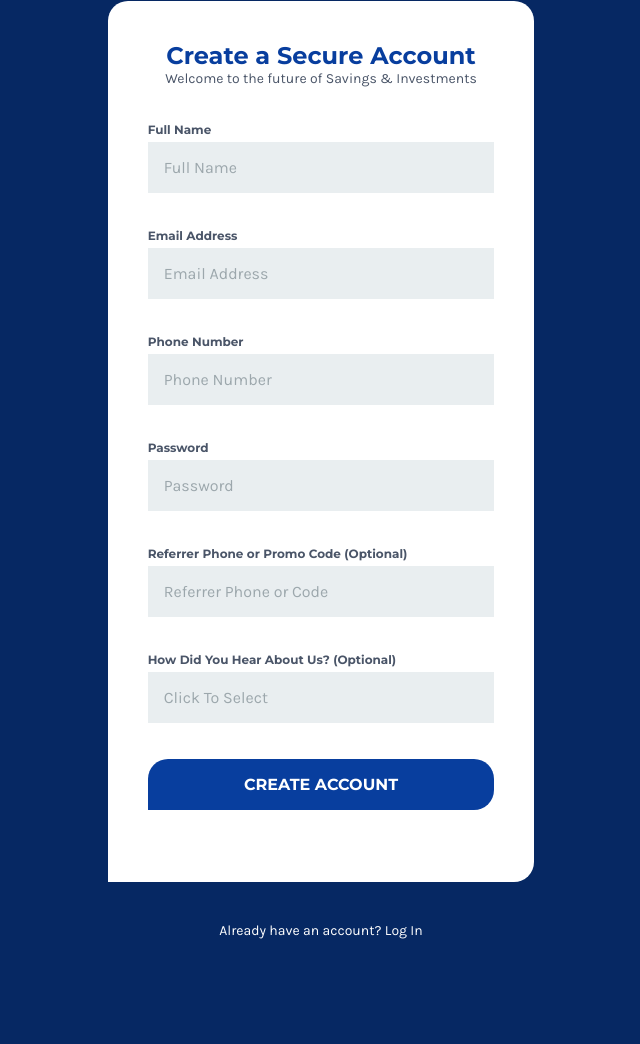
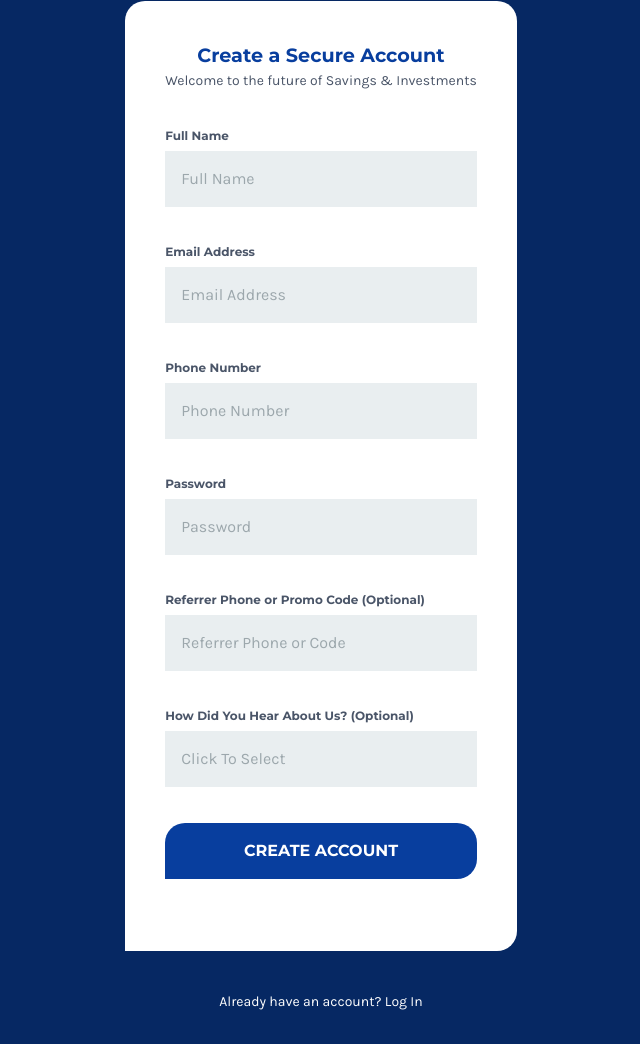
Before and after one commit to ProsperVean/piggyvest-signup, a plain HTML site: page docs/index.html in a window 1280 px wide. Shown: the part 379-1423 px from the top of the page, without its empty margins (319-959 px from the left). Before the commit the page ends 1350 px from the top, so only its background shows below. Drawn offline with Linux system fonts and the light colour scheme.

Commit message:
css files added and updated

```diff
--- a/docs/css/style.css
+++ b/docs/css/style.css
@@ -1,56 +1,64 @@
+/* Imported links for the fonts */
 @import url("https://fonts.googleapis.com/css2?family=Montserrat:wght@300;700&display=swap");
 @import url("https://fonts.googleapis.com/css2?family=Karla:wght@400;700&display=swap");
+
+/* General styles */
 * {
   margin: 0;
   padding: 0;
-  -webkit-box-sizing: border-box;
-          box-sizing: border-box;
+  box-sizing: border-box;
   font-family: "Montserrat", sans-serif;
   font-size: 16px;
+  line-height: 1.5;
 }
 
 body {
   background-color: #062863;
 }
 
+
+/* Styles for the href links on the page */
 body a {
   text-decoration: none;
   color: #fff;
   text-align: center;
 }
 
+/* General styles for the paragraphs on the page */
 body p {
   font-family: "Karla", sans-serif;
-  font-size: 14px;
+  font-size: 0.875rem;
 }
 
+
+/* And now, to the main stuff :-D. All the styles for the main content. */
 body main {
-  display: -ms-grid;
   display: grid;
-  grid-template-columns: repeat(12, 1fr);
+  grid-template-columns: repeat(12, auto);
   margin: auto;
+  justify-items: center;
 }
 
+
+/* Logo Styles */
 body main .logo {
   content: url(https://res.cloudinary.com/dpkreativ/image/upload/v1585749043/piggyvest/piggyvest-logo_fa3iou.svg);
   margin: auto;
-  margin-top: 40px;
-  -ms-grid-column: 5;
-  -ms-grid-column-span: 4;
+  margin-top: 2.5rem;
   grid-column: 5/9;
 }
 
+
+/* Styles for the form */
 body main .form-wrapper {
   margin: 2.5rem 0;
   padding: 2.5rem;
   border-radius: 1.25rem 1.25rem 1.25rem 0;
   background-color: #fff;
-  -ms-grid-row: 2;
-  -ms-grid-row-span: 1;
   grid-row: 2/3;
-  -ms-grid-column: 5;
-  -ms-grid-column-span: 4;
   grid-column: 5/9;
+  max-width: 448px;
+  min-width: 250px;
 }
 
 body main .form-wrapper .form-title {
@@ -59,7 +67,7 @@ body main .form-wrapper .form-title {
 
 body main .form-wrapper .form-title h1 {
   color: #083e9e;
-  font-size: 24px;
+  font-size: 1.2rem;
 }
 
 body main .form-wrapper .form-title p {
@@ -85,21 +93,6 @@ body main .form-wrapper .form-content form input {
   border: none;
 }
 
-body main .form-wrapper .form-content form input::-webkit-input-placeholder {
-  font-family: "Karla", sans-serif;
-  color: #9ca7ac;
-}
-
-body main .form-wrapper .form-content form input:-ms-input-placeholder {
-  font-family: "Karla", sans-serif;
-  color: #9ca7ac;
-}
-
-body main .form-wrapper .form-content form input::-ms-input-placeholder {
-  font-family: "Karla", sans-serif;
-  color: #9ca7ac;
-}
-
 body main .form-wrapper .form-content form input::placeholder {
   font-family: "Karla", sans-serif;
   color: #9ca7ac;
@@ -117,13 +110,10 @@ body main .form-wrapper .form-content form input.submit:hover {
   cursor: pointer;
 }
 
+
+/* Styles for the login link */
 body main .login-link {
-  -ms-grid-row: 3;
-  -ms-grid-row-span: 1;
   grid-row: 3/4;
-  -ms-grid-column: 5;
-  -ms-grid-column-span: 4;
   grid-column: 5/9;
   margin-bottom: 2rem;
 }
-/*# sourceMappingURL=style.css.map */
```
